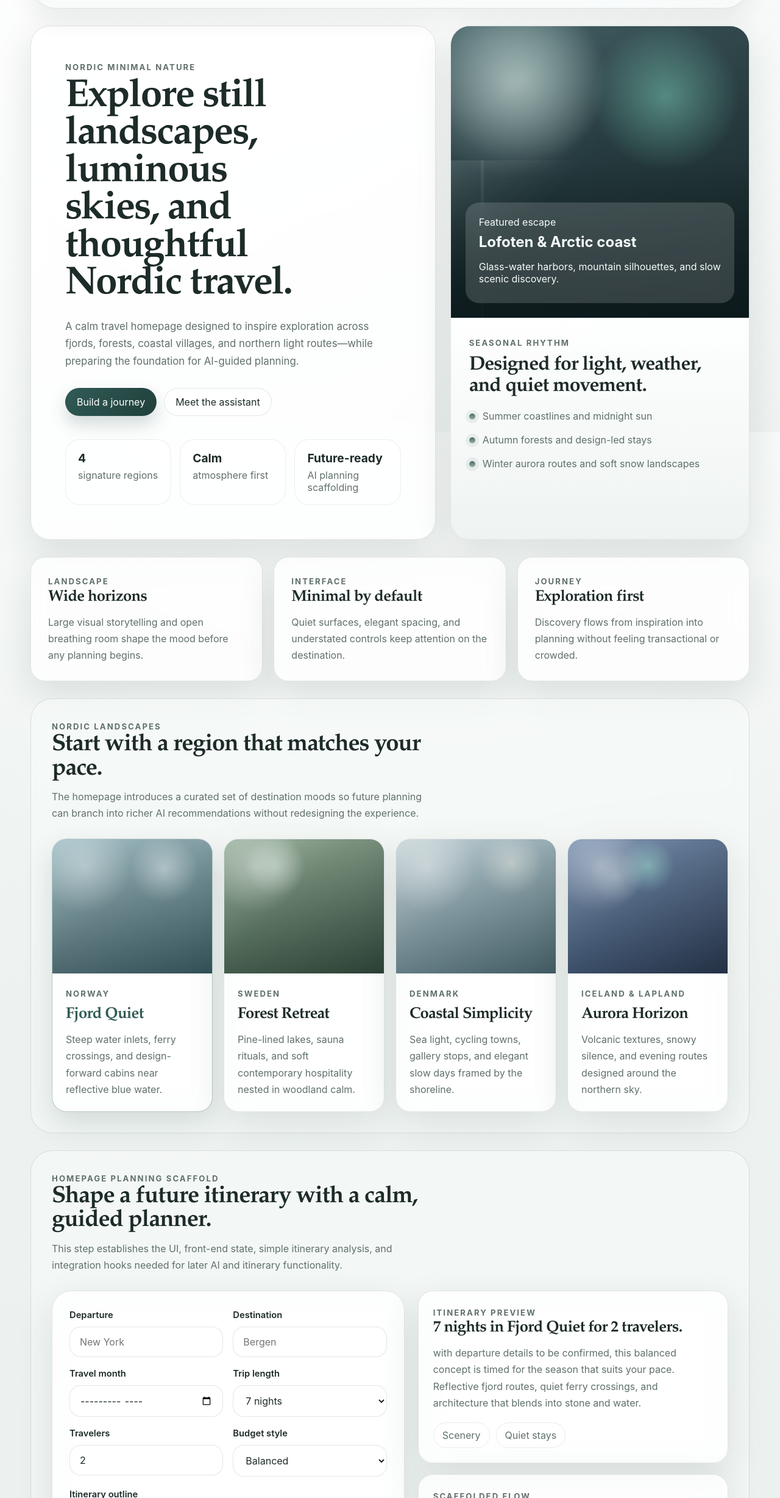
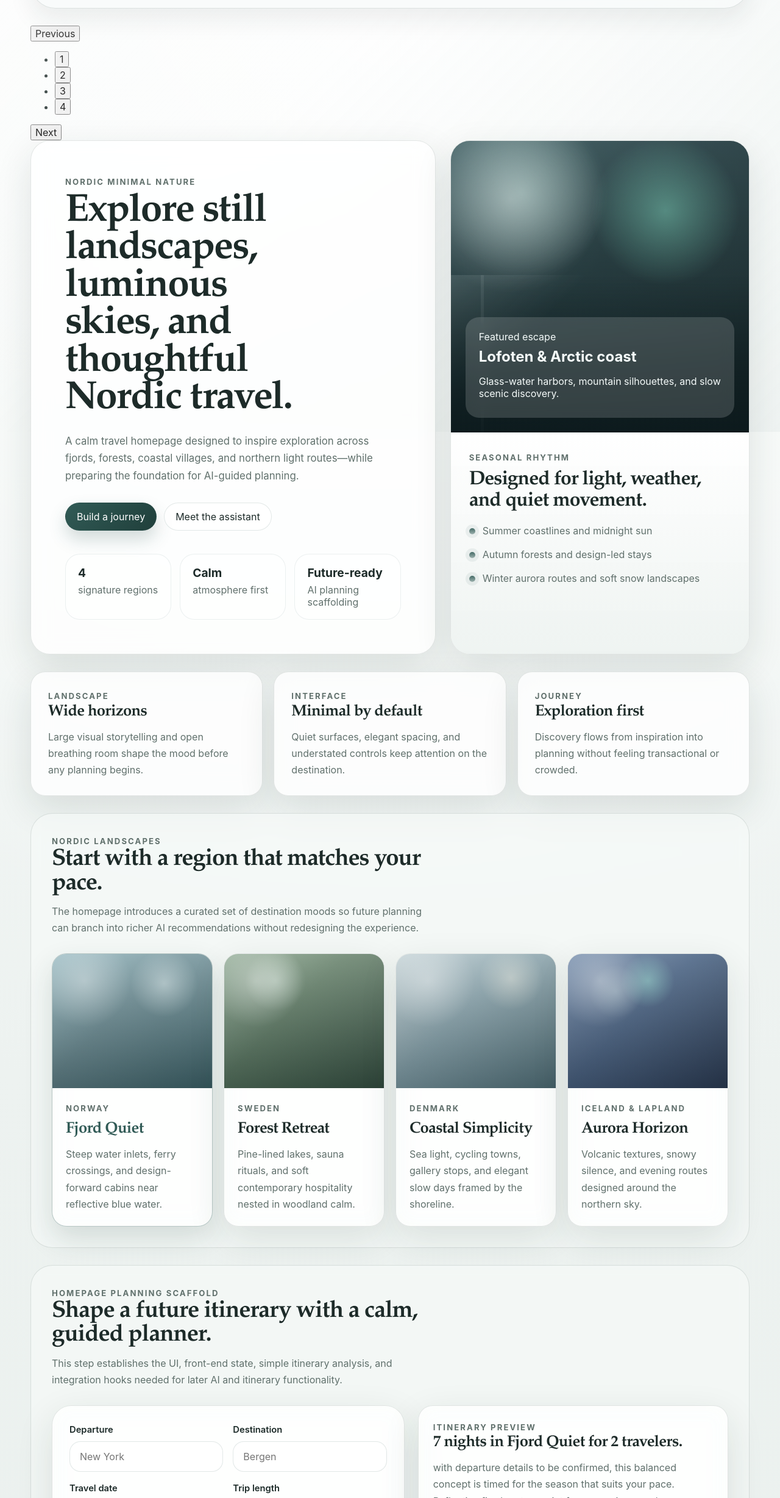
Before and after one commit to forght6-cloud/katris-travel, a plain HTML site: page index.html in a window 1280 px wide. Shown: the part 92-2548 px from the top of the page at 61% size. Drawn offline with Linux system fonts and the light colour scheme.

Commit message:
Update index.html with new structure and content

```diff
--- a/index.html
+++ b/index.html
@@ -30,8 +30,19 @@
       <button class="nav-cta" type="button" data-scroll-target="#planner">Start planning</button>
     </header>
 
+    <nav class="page-pagination" aria-label="Section pagination">
+      <button class="pagination-arrow" id="pagination-prev" type="button">Previous</button>
+      <ul class="pagination-list">
+        <li><button class="pagination-link is-active" type="button" data-section-target="#overview" aria-current="page">1</button></li>
+        <li><button class="pagination-link" type="button" data-section-target="#destinations">2</button></li>
+        <li><button class="pagination-link" type="button" data-section-target="#planner">3</button></li>
+        <li><button class="pagination-link" type="button" data-section-target="#assistant">4</button></li>
+      </ul>
+      <button class="pagination-arrow" id="pagination-next" type="button">Next</button>
+    </nav>
+
     <main id="top">
-      <section class="hero-section">
+      <section class="hero-section" id="overview">
         <div class="hero-copy">
           <p class="eyebrow">Nordic Minimal Nature</p>
           <h1>Explore still landscapes, luminous skies, and thoughtful Nordic travel.</h1>
@@ -171,8 +182,8 @@
                 <input id="to" name="to" placeholder="Bergen" autocomplete="off" />
               </label>
               <label>
-                <span>Travel month</span>
-                <input id="date" name="date" type="month" />
+                <span>Travel date</span>
+                <input id="date" name="date" type="date" />
               </label>
               <label>
                 <span>Trip length</span>
```
